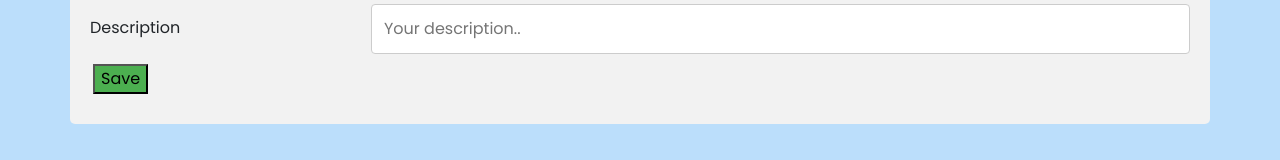
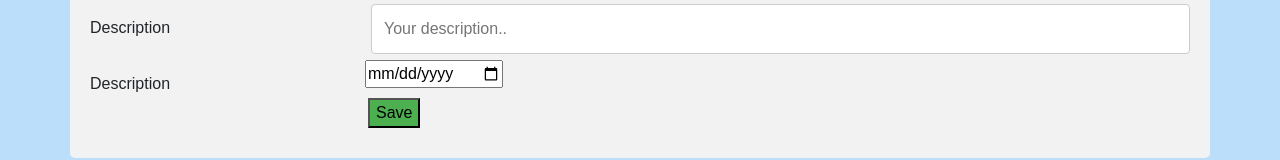
Before and after one commit to jim-is-me/Route-gaurd, a React (Create React App) app: page / in a window 1280 px wide. Both pictures are taken after typing "name@example.com", "Sample123" into the empty fields and a click on the button "Submit". Shown: the part 186-346 px from the top of the page. Built offline with nearby package versions, Linux system fonts and the light colour scheme; no server answers.

Commit message:
folder structure

```diff
--- a/src/App.js
+++ b/src/App.js
@@ -5,6 +5,7 @@ import LoginPage from "./routegaurd/loginpage";
 import React, { useState,useEffect } from 'react';
 import { useNavigate,useLocation } from "react-router-dom";
 import bootstrap from 'bootstrap'
+import './styles/index.scss';
 
 const Wrapper = ({ children }) => {
   const [auth,setAuth] = useState();
--- a/src/index.css
+++ b/src/index.css
@@ -1,3 +1,5 @@
+@import url("https://fonts.googleapis.com/css2?family=Poppins:wght@300;400;500;700&display=swap");
+
 body {
   margin: 0;
   font-family: -apple-system, BlinkMacSystemFont, 'Segoe UI', 'Roboto', 'Oxygen',
@@ -11,3 +13,7 @@ code {
   font-family: source-code-pro, Menlo, Monaco, Consolas, 'Courier New',
     monospace;
 }
+
+* {
+  box-sizing: border-box;
+}
--- a/src/routegaurd/Newhome.js
+++ b/src/routegaurd/Newhome.js
@@ -1,9 +1,7 @@
-// import React ,{ useState , useEffect} from 'react';
 import { useState, useEffect } from "react";
 import axios from "axios";
 import { Button } from 'react-bootstrap';
 import Form from 'react-bootstrap/Form';
-import '../scss/homepage.scss'
 
 export default function HomePage() {
 
@@ -24,9 +22,8 @@ export default function HomePage() {
     }
 
     const saveTodo = async (todo) => {
-        console.log(todo,"eag")
         if(todo === undefined){
-            console.log("ENter a value")
+            alert("ENter a value")
             return
         }
         if(todo._id !== undefined){
@@ -75,7 +72,7 @@ export default function HomePage() {
         <div className="flexi">
             <div className="flex">
                 {todos.map((todo,index)=>(
-                    <div className="card">
+                    <div className="card" key={index}>
 
                         <h2>{todo.title}</h2>
                         <p>{todo.description}</p>
@@ -114,6 +111,20 @@ export default function HomePage() {
                                 placeholder="Your description.." />
                         </div>
                     </div>
+                    <div>
+                        <div className="col-25">
+                            <label for="lname">Description</label>
+                        </div>
+                        <div className="col-75">
+                            <input
+                                type="date"
+                                defaultValue={edit ? edit.date : ""}
+                                onChange={(event) => onChange({ name: 'date', value: event.target.value })}
+                                id="date"
+                                name="date"
+                            />
+                        </div>
+                    </div>
                 </form>
                 <footer>
                     <button className="submit" onClick={()=>saveTodo(edit)}>Save</button>
--- /dev/null
+++ b/src/styles/helpers/variables.scss
@@ -0,0 +1,4 @@
+$card-width: 320px;
+$border-radius: 7px;
+$green: #4CAF50;
+$blue: #008CBA;
--- /dev/null
+++ b/src/styles/index.scss
@@ -0,0 +1,2 @@
+@import './helpers/variables.scss';
+@import './pages/homepage.scss';
--- a/src/scss/homepage.scss
+++ b/src/styles/pages/homepage.scss
@@ -1,18 +1,14 @@
-@import url("https://fonts.googleapis.com/css2?family=Poppins:wght@300;400;500;700&display=swap");
-
-$card-width: 320px;
-$border-radius: 7px;
-$green: #4CAF50;
-$blue: #008CBA;
-
 body {
     background: #bbdefb;
     font-family: "Poppins", sans-serif;
 }
 
 .flex {
-    display: flex;
+    display: inline-flex;
     justify-content: space-around;
+    // align-content: space-between;
+    flex-wrap: wrap;
+    row-gap: 2rem;
     width: 100%;
     margin-top: 20px;
 }
@@ -21,7 +17,6 @@ body {
     display: flex;
     flex-direction: column;
     row-gap: 2rem;
-
 }
 
 .card {
@@ -47,11 +42,6 @@ footer {
 }
 
 .submit {background-color: $green;}
-
-
-* {
-  box-sizing: border-box;
-}
 
 input[type=text], select, textarea {
   width: 100%;
```
Lines whose indentation alone changed are shown as unchanged.
